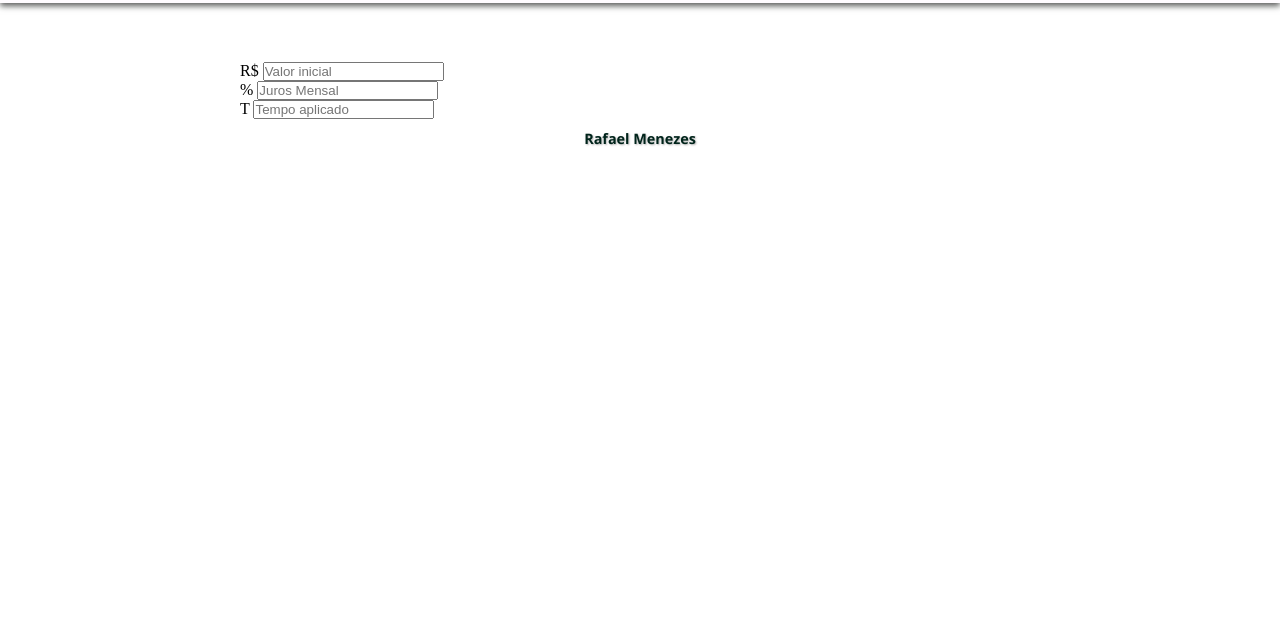
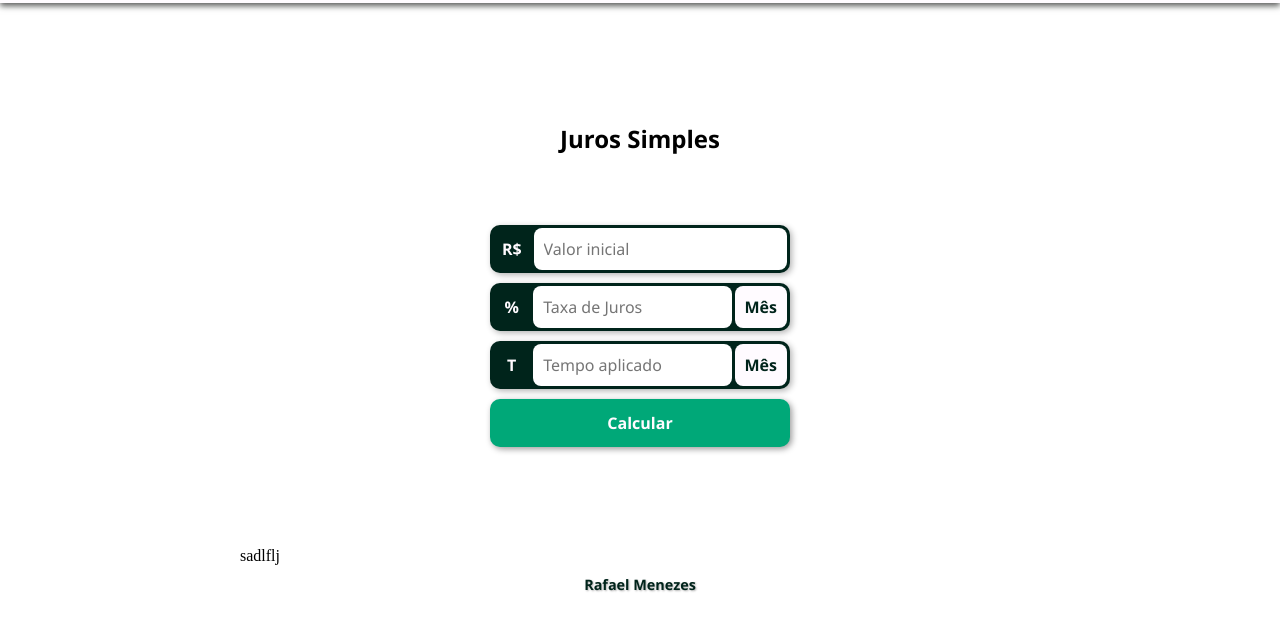
Before and after one commit to RGMenezes/projetos-completos, a plain HTML site: page sites/gestor-financeiro/tools/juros_simples.html in a window 1280 px wide. Shown: the part 38-668 px from the top of the page. Drawn offline with Linux system fonts and the light colour scheme.

Commit message:
js juros simples completo

```diff
--- a/sites/gestor-financeiro/script_tools.js
+++ b/sites/gestor-financeiro/script_tools.js
@@ -229,3 +229,80 @@ function calculoCalculadora(escolha, valorEscolha){
         alert("Erro, calculo indisponivel!");
     };
 };
+
+
+let jurosSimples = {
+    taxa: 'mes',
+    tempo: 'mes',
+    juros: 0
+};
+
+function calcularJurosSimples(escolha, valorEscolha){
+
+
+    function pararSubmitForm(event){
+        event.preventDefault();
+    };
+
+    const elementoForm = document.querySelector("main > form");
+    elementoForm.addEventListener("submit", pararSubmitForm);
+
+
+
+    if(escolha == "taxa juros"){
+        const botao = document.querySelector(".taxa-juros-ano-mes");
+
+        if(valorEscolha == 'mes'){
+            botao.innerHTML = "Ano";
+            botao.setAttribute('onclick', "calcularJurosSimples('taxa juros', 'ano')");
+            jurosSimples.taxa = 'ano';
+
+        }else if(valorEscolha == 'ano'){
+            botao.innerHTML = "Mes";
+            botao.setAttribute('onclick', "calcularJurosSimples('taxa juros', 'mes')");
+            jurosSimples.taxa = 'mes';
+
+        }else{
+            alert('Erro taxa de juros');
+        };
+
+    }else if(escolha == "tempo"){
+        const botao = document.querySelector(".tempo-ano-mes");
+
+        if(valorEscolha == 'mes'){
+            botao.innerHTML = "Ano";
+            botao.setAttribute('onclick', "calcularJurosSimples('tempo', 'ano')");
+            jurosSimples.tempo = 'ano';
+
+        }else if(valorEscolha == 'ano'){
+            botao.innerHTML = "Mes";
+            botao.setAttribute('onclick', "calcularJurosSimples('tempo', 'mes')");
+            jurosSimples.tempo = 'mes';
+
+        }else{
+            alert('Erro tempo');
+        };
+
+    }else{};
+
+    if(escolha == "calculo"){
+        const capitalInicial = Number(document.querySelector("#capitalInicial").value);
+        let taxaJuros = Number(document.querySelector("#taxaJuros").value);
+        let tempoAplicacao = Number(document.querySelector("#tempoAplicacao").value);
+
+        const retorno = document.querySelector(".output");
+
+        if(jurosSimples.taxa == "ano"){
+            taxaJuros = taxaJuros / 12;
+        };
+
+        if(jurosSimples.tempo == "ano"){
+            tempoAplicacao *= 12;
+        };
+
+        jurosSimples.juros = capitalInicial * (taxaJuros/100) * tempoAplicacao;
+
+        retorno.innerHTML = jurosSimples.juros;
+
+    }
+};
--- a/sites/gestor-financeiro/style/mobile-tools.css
+++ b/sites/gestor-financeiro/style/mobile-tools.css
@@ -106,3 +106,75 @@
     background-color: var(--color2);
     transition: all .1s ease;
 }
+
+
+
+
+
+form{
+    width: 300px;
+    margin: 10px auto 100px auto;
+    display: grid;
+    grid-template-rows: 1fr 1fr 1fr 1fr;
+    row-gap: 10px;
+}
+
+form > div{
+    padding: 3px;
+    display: grid;
+    grid-template-columns: 1.5fr 8fr 2fr;
+    align-items: center;
+    justify-items: center;
+    column-gap: 3px;
+    background-color: var(--color5);
+    border-radius: 10px;
+    box-shadow: 2px 2px 6px rgba(0, 0, 0, 0.3);
+}
+
+form > div > label{
+    font: 700 normal 1em var(--font-general);
+    color: var(--color1);
+}
+form > div > input{
+    width: 100%;
+    padding: 10px;
+    font: normal normal 1em var(--font-general);
+    color: var(--color5);
+    border: none;
+    border-radius: 8px;
+}
+form > div > input:focus{
+    outline: none;
+    background-color: var(--color2);
+}
+form > div > input::-webkit-inner-spin-button{
+    display: none;
+}
+
+form > div > div{
+    cursor: pointer;
+    padding: 10px;
+    background-color: var(--color1);
+    font: 600 normal 1em var(--font-general);
+    color: var(--color5);
+    border: none;
+    border-radius: 8px;
+}
+form > div > div:active{
+    background-color: var(--color2);
+    transition: all .1s ease;
+}
+
+form > input[type="submit"]{
+    cursor: pointer;
+    background-color: var(--color3);
+    font: 700 normal 1em var(--font-general);
+    color: var(--color1);
+    border: none;
+    border-radius: 10px;
+    box-shadow:  2px 2px 6px rgba(0, 0, 0, 0.4);
+}
+form > input[type="submit"]:active{
+    background-color: var(--color2);
+    transition: all .1s ease;
+}
--- a/sites/gestor-financeiro/tools/juros_simples.html
+++ b/sites/gestor-financeiro/tools/juros_simples.html
@@ -27,21 +27,38 @@
     </header>
 
     <main>
-        <div class="div-form">
+
+        <article>
+            <h1>Juros Simples</h1>
+        </article>
+
+        <form autocomplete="off">
             <div>
                 <label for="capitalInicial">R$</label>
-                <input type="number" name="capitalInicial" id="capitalInicial" placeholder="Valor inicial" autocomplete="on" min="0">
+                <input style="grid-column-start: 2; grid-column-end: 4;" type="number" name="capitalInicial" id="capitalInicial" placeholder="Valor inicial" min="0" required>
             </div>
 
             <div>
                 <label for="taxaJuros">%</label>
-                <input type="number" name="taxaJuros" id="taxaJuros" placeholder="Juros Mensal" autocomplete="on" min="0">
+                <input type="number" name="taxaJuros" id="taxaJuros" placeholder="Taxa de Juros" step="0.01" min="0" required>
+                <div onclick="calcularJurosSimples('taxa juros', 'mes')" class="taxa-juros-ano-mes">
+                    Mês
+                </div>
             </div>
 
             <div>
                 <label for="tempoAplicacao">T</label>
-                <input type="number" name="tempoAplicacao" id="tempoAplicacao" placeholder="Tempo aplicado" autocomplete="on" min="0">
+                <input type="number" name="tempoAplicacao" id="tempoAplicacao" placeholder="Tempo aplicado" min="0" required>
+                <div onclick="calcularJurosSimples('tempo', 'mes')" class="tempo-ano-mes">
+                    Mês
+                </div>
             </div>
+
+            <input type="submit" value="Calcular" onclick="calcularJurosSimples('calculo', 'calculo')">
+        </form>
+
+        <div class="output">
+            sadlflj
         </div>
     </main>
 
```
